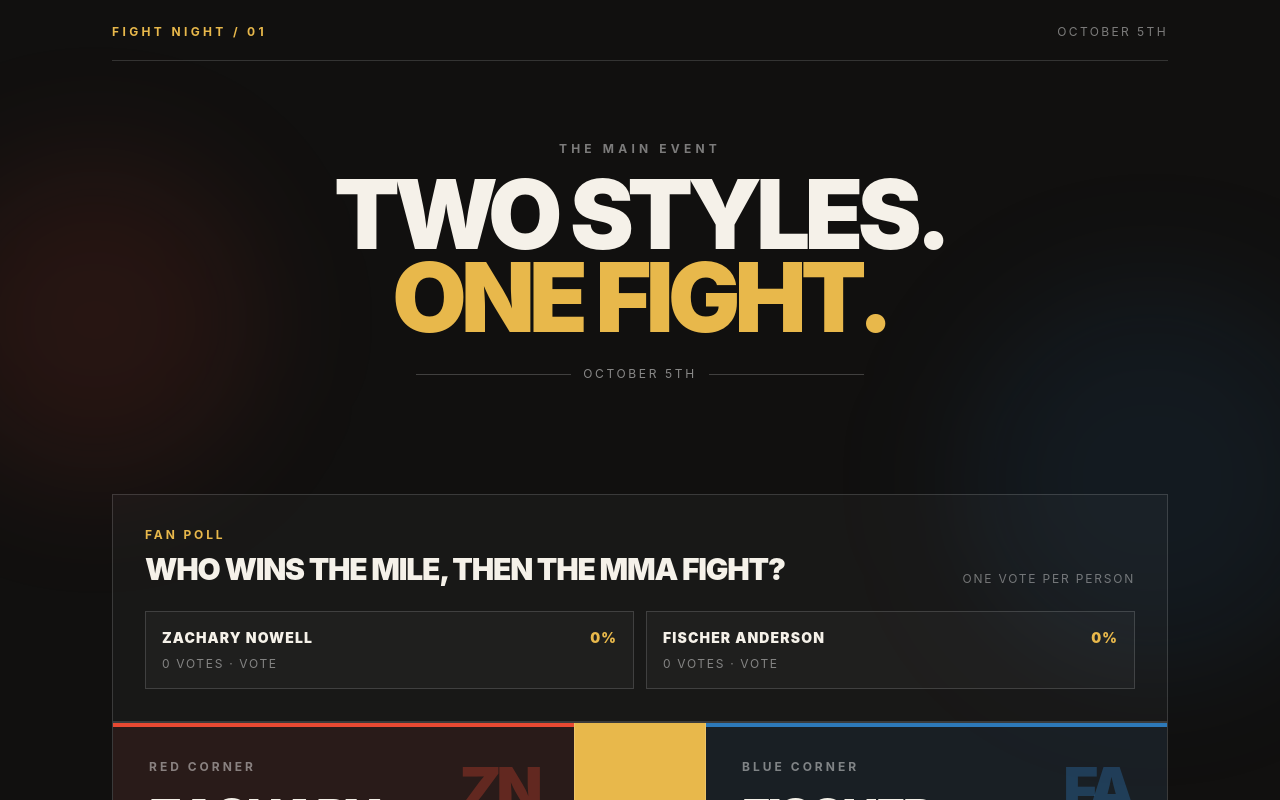
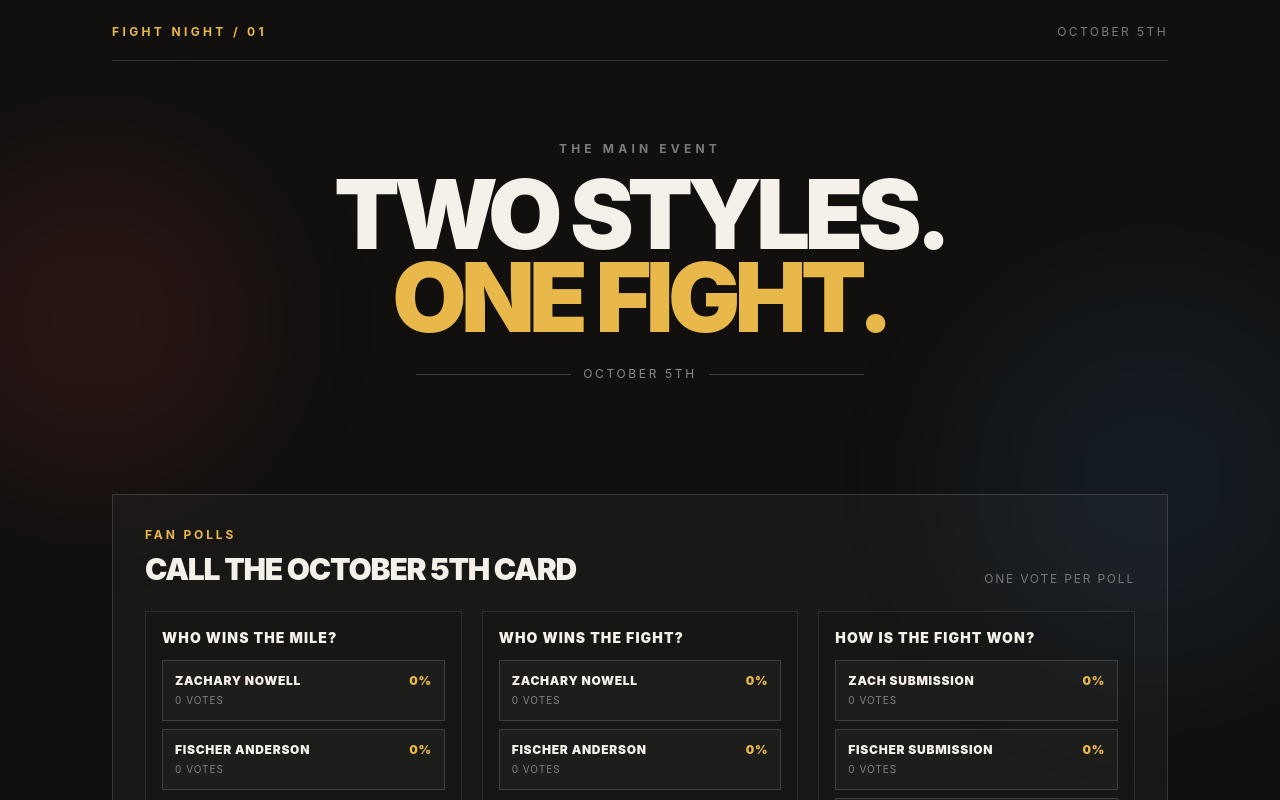
Before and after one commit to TheGitCart/ownthedistance, a Next.js app: page / in a window 1280 px wide. Shown: the top 800 px of the page. Built offline with nearby package versions, Linux system fonts and the light colour scheme.

Commit message:
feat: add multi-poll voting system with dynamic options and vote tracking
V0-Chat-Id: lYklAA1jlDB

```diff
--- a/app/page.tsx
+++ b/app/page.tsx
@@ -33,23 +33,33 @@ const stats = [
 ] as const
 
 export default function Page() {
-  const [pick, setPick] = useState<string | null>(null)
-  const [votes, setVotes] = useState({ 'Zachary Nowell': 0, 'Fischer Anderson': 0 })
+  const pollOptions = {
+    mile: ['Zachary Nowell', 'Fischer Anderson'],
+    fight: ['Zachary Nowell', 'Fischer Anderson'],
+    finish: ['Zach submission', 'Fischer submission', 'KO / TKO', 'Decision'],
+  } as const
+  type PollId = keyof typeof pollOptions
+  const [picks, setPicks] = useState<Record<PollId, string | null>>({ mile: null, fight: null, finish: null })
+  const [votes, setVotes] = useState<Record<PollId, Record<string, number>>>({
+    mile: { 'Zachary Nowell': 0, 'Fischer Anderson': 0 },
+    fight: { 'Zachary Nowell': 0, 'Fischer Anderson': 0 },
+    finish: { 'Zach submission': 0, 'Fischer submission': 0, 'KO / TKO': 0, Decision: 0 },
+  })
 
-  const chooseWinner = (name: string) => {
-    if (pick === name) return
+  const choosePollOption = (poll: PollId, option: string) => {
+    if (picks[poll] === option) return
     setVotes((current) => ({
       ...current,
-      ...(pick ? { [pick]: Math.max(0, current[pick as keyof typeof current] - 1) } : {}),
-      [name]: current[name as keyof typeof current] + 1,
+      [poll]: { ...current[poll], ...(picks[poll] ? { [picks[poll] as string]: Math.max(0, current[poll][picks[poll] as string] - 1) } : {}), [option]: current[poll][option] + 1 },
     }))
-    setPick(name)
+    setPicks((current) => ({ ...current, [poll]: option }))
   }
 
-  const takeBackVote = () => {
+  const takeBackVote = (poll: PollId) => {
+    const pick = picks[poll]
     if (!pick) return
-    setVotes((current) => ({ ...current, [pick]: Math.max(0, current[pick as keyof typeof current] - 1) }))
-    setPick(null)
+    setVotes((current) => ({ ...current, [poll]: { ...current[poll], [pick]: Math.max(0, current[poll][pick] - 1) } }))
+    setPicks((current) => ({ ...current, [poll]: null }))
   }
 
   return (
@@ -120,28 +130,39 @@ export default function Page() {
           <section aria-labelledby="poll-heading" className="order-first mt-8 border border-white/15 bg-white/[0.03] p-6 sm:p-8">
             <div className="flex flex-col justify-between gap-2 sm:flex-row sm:items-end">
               <div>
-                <p className="text-xs font-bold uppercase tracking-[0.24em] text-[#e8b84b]">Fan poll</p>
-                <h2 id="poll-heading" className="mt-2 text-2xl font-black uppercase tracking-[-0.04em] sm:text-3xl">Who wins the mile, then the MMA fight?</h2>
+                <p className="text-xs font-bold uppercase tracking-[0.24em] text-[#e8b84b]">Fan polls</p>
+                <h2 id="poll-heading" className="mt-2 text-2xl font-black uppercase tracking-[-0.04em] sm:text-3xl">Call the October 5th card</h2>
               </div>
-              <p className="text-xs uppercase tracking-[0.15em] text-white/40">One vote per person</p>
+              <p className="text-xs uppercase tracking-[0.15em] text-white/40">One vote per poll</p>
             </div>
-            <div className="mt-6 grid gap-3 sm:grid-cols-2">
-              {fighters.map((fighter) => {
-                const total = votes['Zachary Nowell'] + votes['Fischer Anderson']
-                const count = votes[fighter.name as keyof typeof votes]
-                const percent = total ? Math.round((count / total) * 100) : 0
+            <div className="mt-6 grid gap-5 lg:grid-cols-3">
+              {([
+                ['mile', 'Who wins the mile?'],
+                ['fight', 'Who wins the fight?'],
+                ['finish', 'How is the fight won?'],
+              ] as const).map(([poll, title]) => {
+                const total = Object.values(votes[poll]).reduce((sum, count) => sum + count, 0)
                 return (
-                  <button key={fighter.name} type="button" onClick={() => chooseWinner(fighter.name)} aria-pressed={pick === fighter.name} className={`relative overflow-hidden border p-4 text-left transition ${pick === fighter.name ? 'border-[#e8b84b] bg-[#e8b84b]/15' : 'border-white/15 bg-white/[0.03] hover:border-white/40'}`}>
-                    <span className="relative z-10 flex items-center justify-between gap-3 text-sm font-black uppercase tracking-[0.08em]">
-                      <span>{fighter.name}</span><span className="text-[#e8b84b]">{percent}%</span>
-                    </span>
-                    <span className="relative z-10 mt-2 block text-xs uppercase tracking-[0.14em] text-white/45">{count} vote{count === 1 ? '' : 's'} · {pick === fighter.name ? 'Your pick' : 'Vote'} </span>
-                    <span className="absolute inset-y-0 left-0 bg-[#e8b84b]/10 transition-all" style={{ width: `${percent}%` }} />
-                  </button>
+                  <div key={poll} className="border border-white/10 bg-black/10 p-4">
+                    <h3 className="text-sm font-black uppercase tracking-[0.08em]">{title}</h3>
+                    <div className="mt-3 flex flex-col gap-2">
+                      {pollOptions[poll].map((option) => {
+                        const count = votes[poll][option]
+                        const percent = total ? Math.round((count / total) * 100) : 0
+                        return (
+                          <button key={option} type="button" onClick={() => choosePollOption(poll, option)} aria-pressed={picks[poll] === option} className={`relative overflow-hidden border p-3 text-left transition ${picks[poll] === option ? 'border-[#e8b84b] bg-[#e8b84b]/15' : 'border-white/15 bg-white/[0.03] hover:border-white/40'}`}>
+                            <span className="relative z-10 flex items-center justify-between gap-2 text-xs font-black uppercase tracking-[0.06em]"><span>{option}</span><span className="text-[#e8b84b]">{percent}%</span></span>
+                            <span className="relative z-10 mt-1 block text-[10px] uppercase tracking-[0.1em] text-white/45">{count} vote{count === 1 ? '' : 's'}{picks[poll] === option ? ' · Your pick' : ''}</span>
+                            <span className="absolute inset-y-0 left-0 bg-[#e8b84b]/10 transition-all" style={{ width: `${percent}%` }} />
+                          </button>
+                        )
+                      })}
+                    </div>
+                    {picks[poll] && <button type="button" onClick={() => takeBackVote(poll)} className="mt-3 text-[10px] font-bold uppercase tracking-[0.14em] text-white/55 underline decoration-white/25 underline-offset-4 hover:text-white">Take back vote</button>}
+                  </div>
                 )
               })}
             </div>
-            {pick && <button type="button" onClick={takeBackVote} className="mt-5 text-xs font-bold uppercase tracking-[0.18em] text-white/55 underline decoration-white/25 underline-offset-4 hover:text-white">Take back my vote</button>}
           </section>
         </section>
 
```
